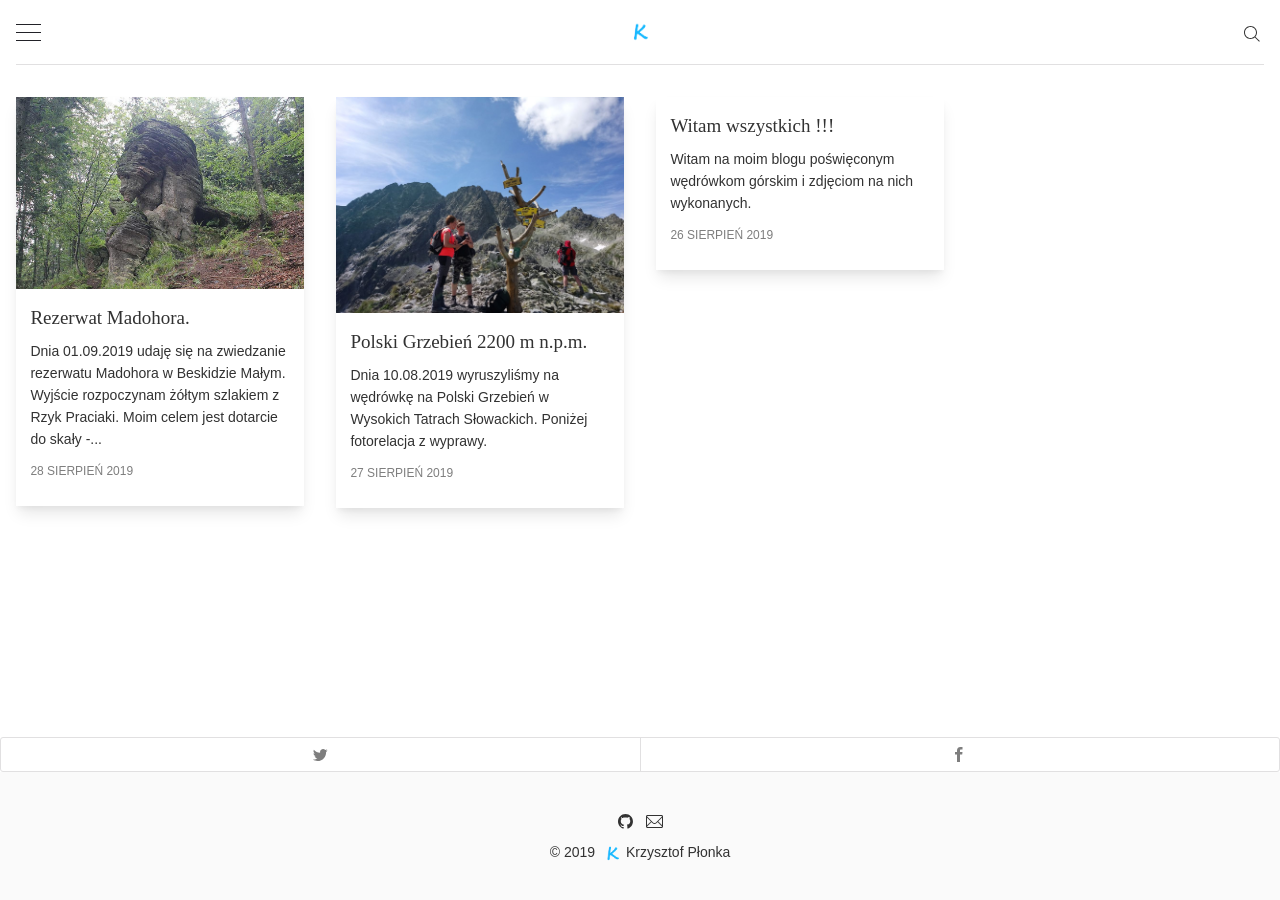
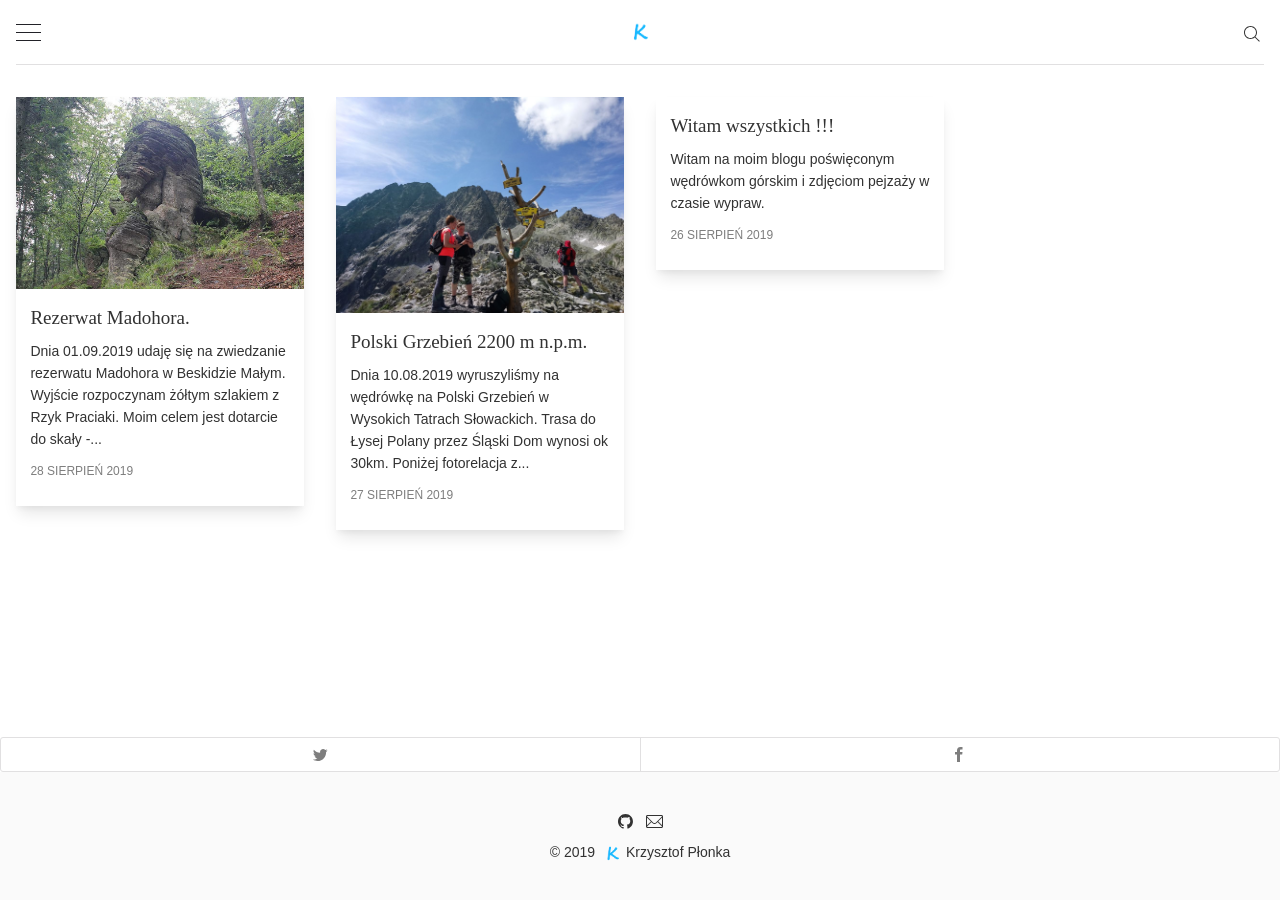
Before and after one commit to chrismovie/chrismovie.github.io, a Jekyll site: the page built from index.html, in a window 1280 px wide. Built offline with Jekyll 4.4.1, drawn with Linux system fonts in a browser that asks for light colours; nearby versions of some CDN libraries; some web fonts are replaced; the list of posts is cut into pages by our own code.

Commit message:
Uzupelnienie tekstow

```diff
--- a/_posts/2019-08-26-post.md
+++ b/_posts/2019-08-26-post.md
@@ -8,5 +8,5 @@ image:
 ---
 
 <p class='c-content__cc-content'>
-Witam na moim blogu poświęconym wędrówkom górskim i zdjęciom na nich wykonanych.
+Witam na moim blogu poświęconym wędrówkom górskim i zdjęciom pejzaży w czasie wypraw.
 </p>
--- a/_posts/2019-08-27-post.md
+++ b/_posts/2019-08-27-post.md
@@ -8,7 +8,7 @@ image: '/images/posts/DSC_0028.jpg'
 ---
 
 <p class='c-content__cc-content'>
-Dnia 10.08.2019 wyruszyliśmy na wędrówkę na Polski Grzebień w Wysokich Tatrach  Słowackich.
+Dnia 10.08.2019 wyruszyliśmy na wędrówkę na Polski Grzebień w Wysokich Tatrach  Słowackich. Trasa do Łysej Polany przez Śląski Dom wynosi ok 30km.
 </p>
 
 <p class='c-content__cc-content'>
```
Also changed, not shown: 4 other files.
